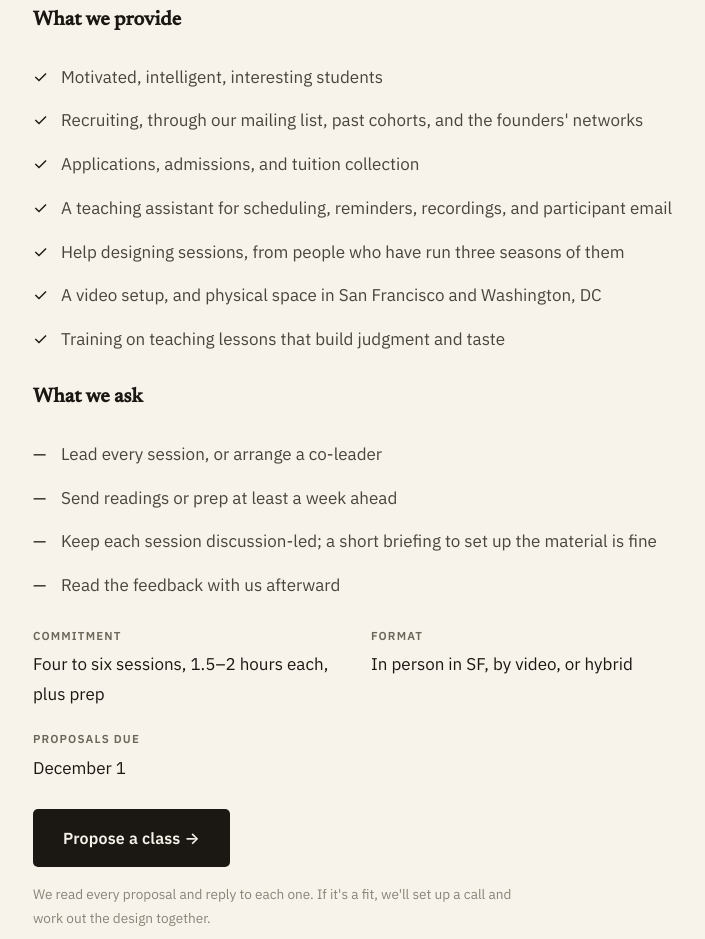
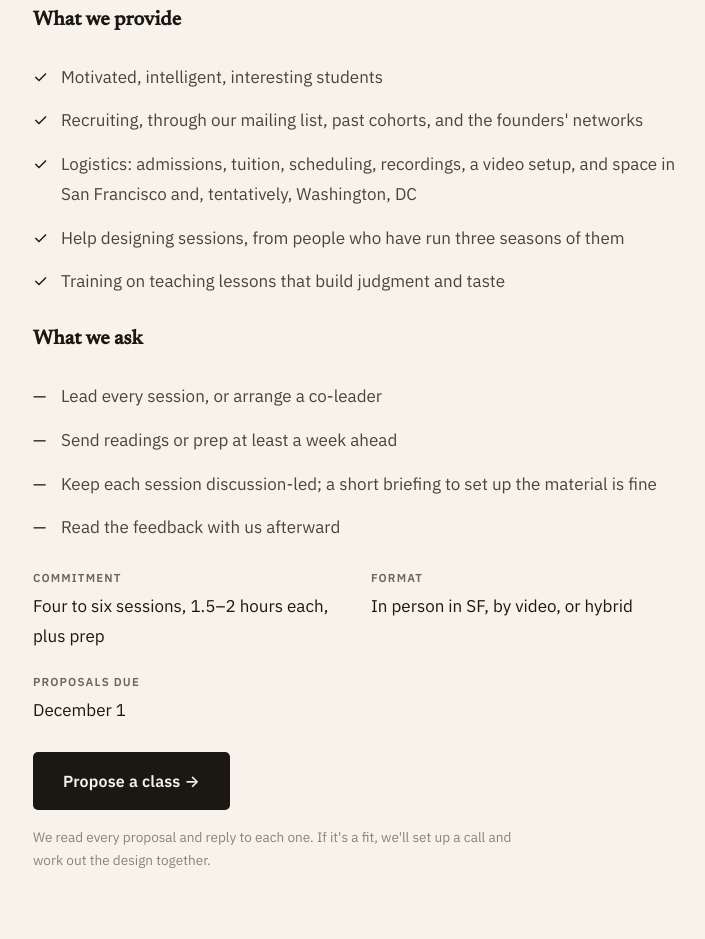
Before and after one commit to tenni-theurer/bellaifellow.github.io, a plain HTML site: page next/index.html in a window 1280 px wide. Shown: the part 3527-4466 px from the top of the page, without its empty margins (285-990 px from the left). Drawn offline with Linux system fonts and the light colour scheme.

Commit message:
What's next: consolidate what we provide into a logistics line; Washington space tentative
Co-Authored-By: Claude Sonnet 5.5 <noreply@anthropic.com>

```diff
--- a/next/index.html
+++ b/next/index.html
@@ -141,10 +141,8 @@
     <ul class="yes-list">
       <li>Motivated, intelligent, interesting students</li>
       <li>Recruiting, through our mailing list, past cohorts, and the founders' networks</li>
-      <li>Applications, admissions, and tuition collection</li>
-      <li>A teaching assistant for scheduling, reminders, recordings, and participant email</li>
+      <li>Logistics: admissions, tuition, scheduling, recordings, a video setup, and space in San Francisco and, tentatively, Washington, DC</li>
       <li>Help designing sessions, from people who have run three seasons of them</li>
-      <li>A video setup, and physical space in San Francisco and Washington, DC</li>
       <li>Training on teaching lessons that build judgment and taste</li>
     </ul>
     <h3>What we ask</h3>
```
